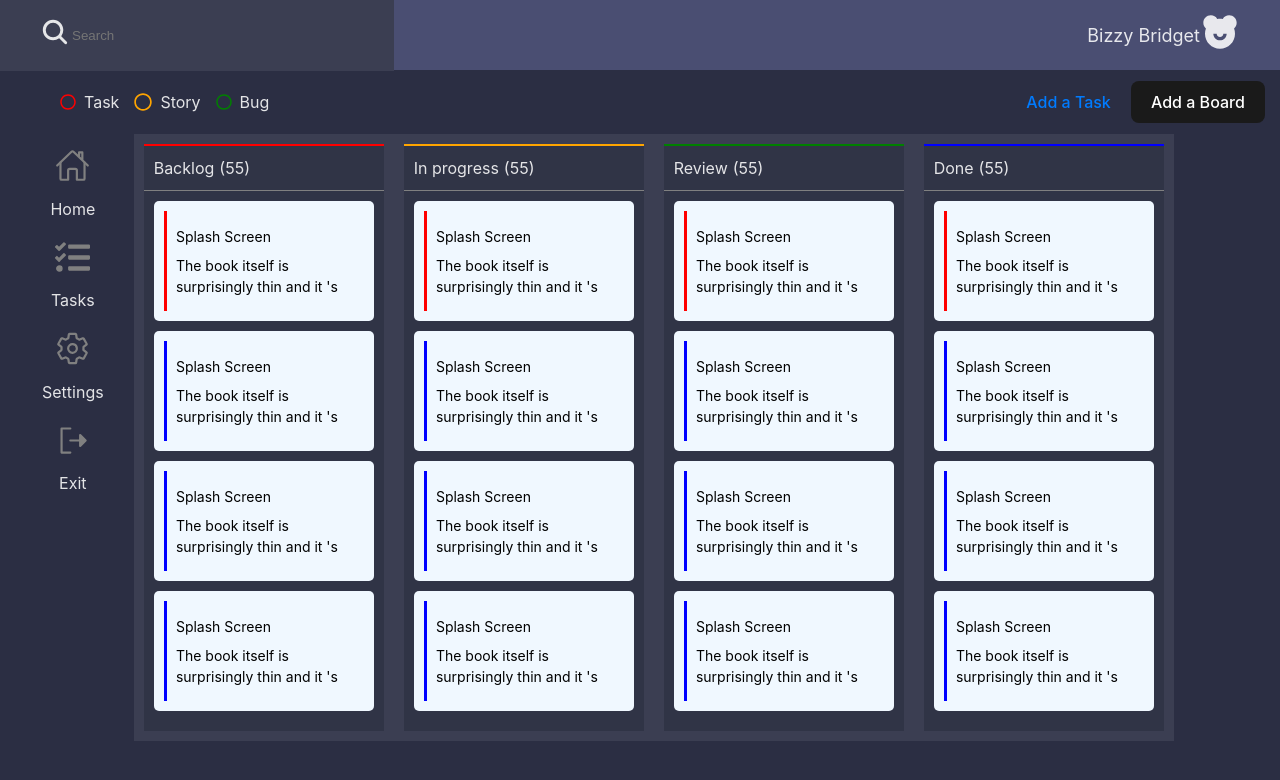
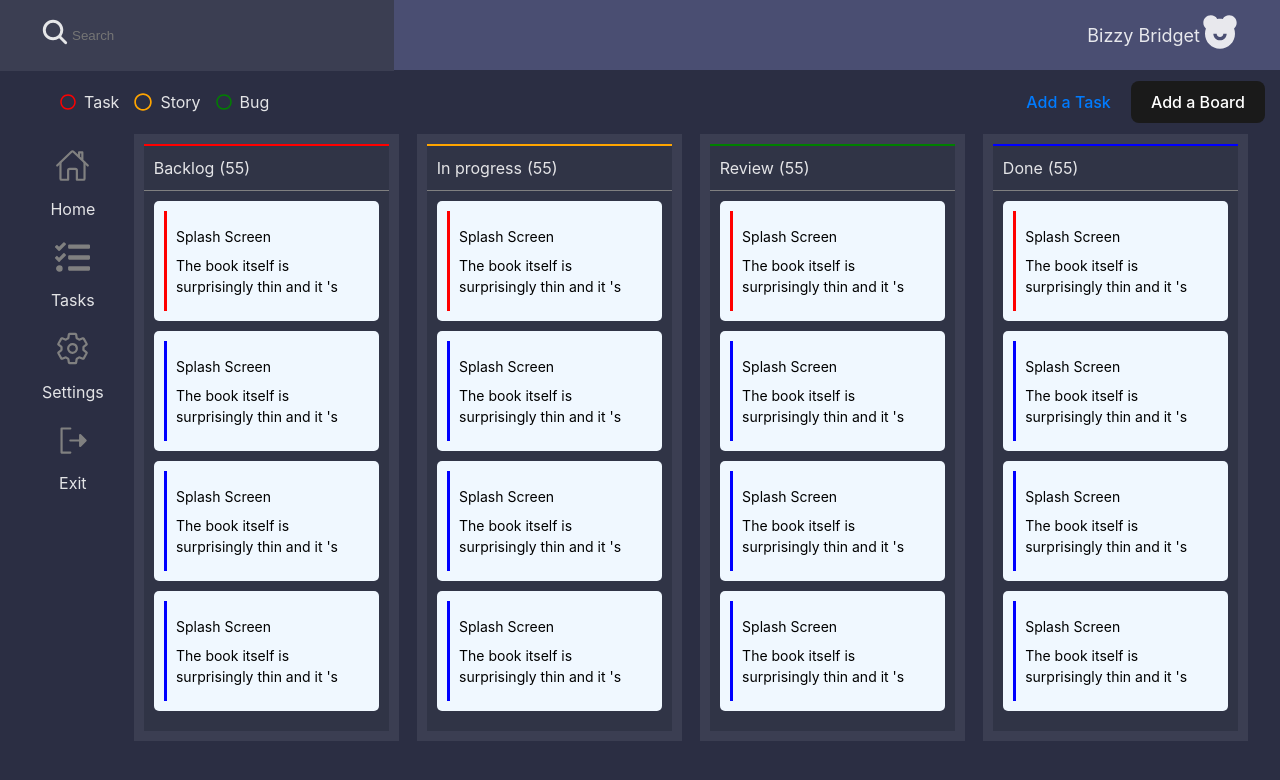
Before and after one commit to BridgetKas/ProductivityApp, a React (Vite) app: page / in a window 1280 px wide. Shown: the top 780 px of the page. Built offline with nearby package versions, Linux system fonts and the light colour scheme.

Commit message:
Added productivityApp

```diff
--- a/src/Components/Board/Board.module.css
+++ b/src/Components/Board/Board.module.css
@@ -2,15 +2,19 @@
     display: flex;
     align-items: center;
     flex-wrap: wrap;
+    margin: 0 auto;
+    justify-content: space-between;
 }
 
 .mainBoard {
     background-color: #3b3e52;
     padding: 10px;
+    width: 100%;
+
 }
 
 .board {
-    width: 240px;
+    width: 100%;
    background-color: #303446;
 
 }
@@ -69,3 +73,26 @@
     text-align: left;
     font-size: 14px;
 }
+
+
+@media(min-width:600px) {
+    .mainBoard {
+        width: 45%;
+    }
+}
+
+@media(min-width:992px) {
+    .mainBoardContainer {
+        margin: 0;
+    }
+
+    .mainBoard {
+        width: 30%;
+    }
+}
+
+@media(min-width:1090px) {
+    .mainBoard {
+        width: 22%;
+    }
+}
--- a/src/Components/topBar/topBar.jsx
+++ b/src/Components/topBar/topBar.jsx
@@ -9,7 +9,7 @@ function TopBar() {
     <header>
         <div className={styles.topBarContainer}>
             <div className={styles.mainsearchContainer}>
-                <div>
+                <div className={styles.search}>
                     <IoSearch style={{ fontSize: '30px', }}/>
                 </div>
                 <div className={styles.inputContainer}>
--- a/src/Components/topBar/topBar.module.css
+++ b/src/Components/topBar/topBar.module.css
@@ -8,10 +8,7 @@
 }
 
 .mainsearchContainer {
-    display: flex;
-    align-items: center;
-    padding: 10px 40px;
-    background-color: #3b3e52;
+    display: none;
 }
 
 .input{
@@ -24,8 +21,7 @@
 .authorContainer {
     display: flex;
     align-items: center;
-    justify-content: center;
-    padding: 10px 40px;
+    margin-left: auto;
 }
 
 .authorContainer p {
@@ -38,13 +34,14 @@
     display: flex;
     align-items: center;
     justify-content: space-between;
+    padding: 10px;
 }
 
 .mainiconContainer {
     display: flex;
     align-items: center;
-    padding: 20px 60px;
     gap: 15px;
+    padding-left: 15px;
 }
 
 .circleIcon {
@@ -79,5 +76,30 @@
 
 .button {
     color: #fff;
+}
+
+
+@media (min-width:992px) {
+    .mainsearchContainer {
+        display: flex;
+        align-items: center;
+        padding: 10px 40px;
+        background-color: #3b3e52;
+    }
+
+    .authorContainer {
+        justify-content: center;
+        padding: 10px 40px;
+    }
+
+    .features {
+        padding:0px;
+    }
+
+    .mainiconContainer {
+        padding: 20px 60px;
+        gap: 15px;
+    }
+
 
 }
--- a/src/layOut/sidebar/sideBar.module.css
+++ b/src/layOut/sidebar/sideBar.module.css
@@ -1,7 +1,7 @@
 .bodyContainer {
     display: flex;
     align-items: flex-start;
-    width: 95%;
+    width: 90%;
     margin: 0 auto;
     gap: 20px;
     justify-content: space-between;
@@ -33,3 +33,10 @@
     color:grey;
     font-size: 35px;
 }
+
+
+@media(min-width:992px) {
+    .bodyContainer {
+        width: 95%;
+    }
+}
```
